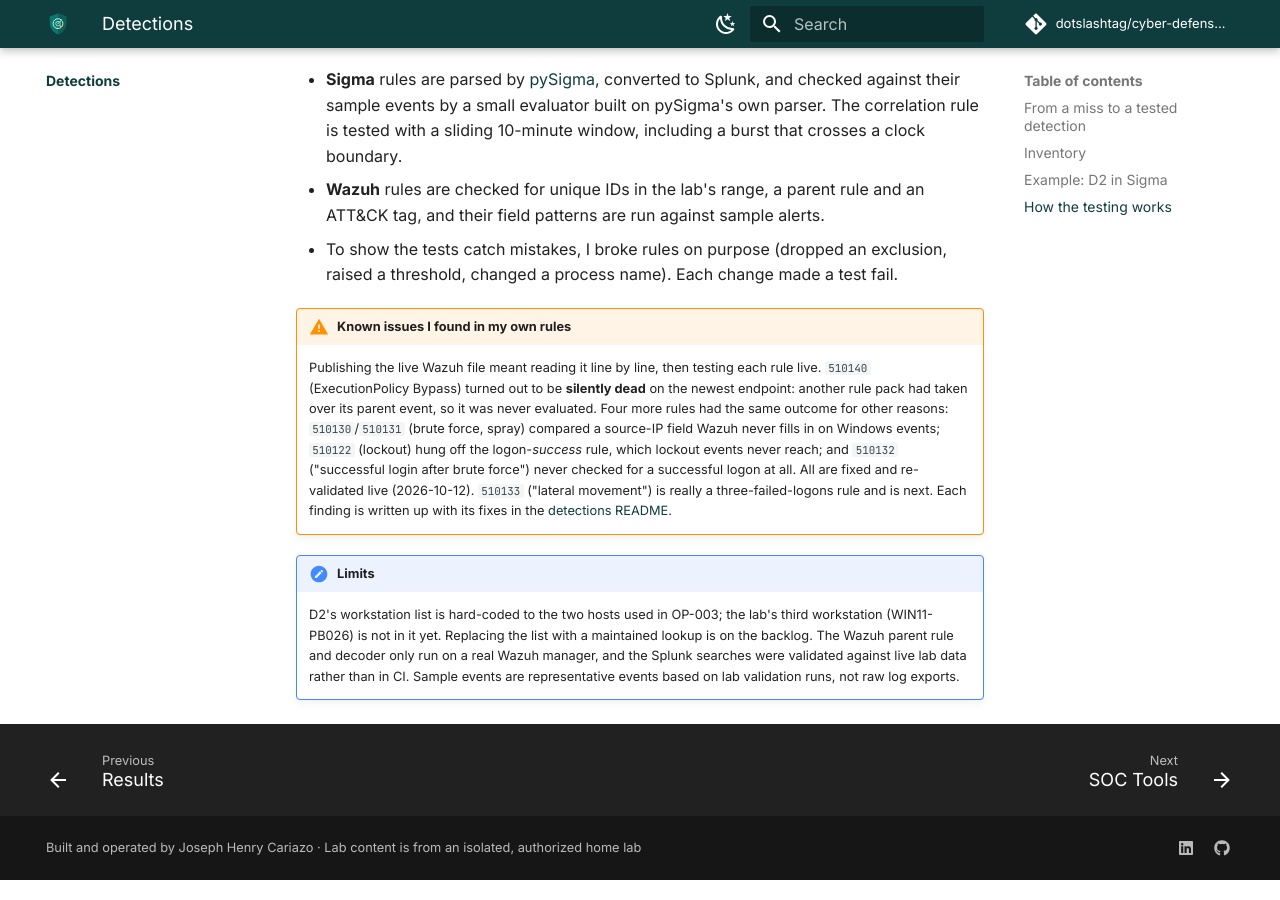
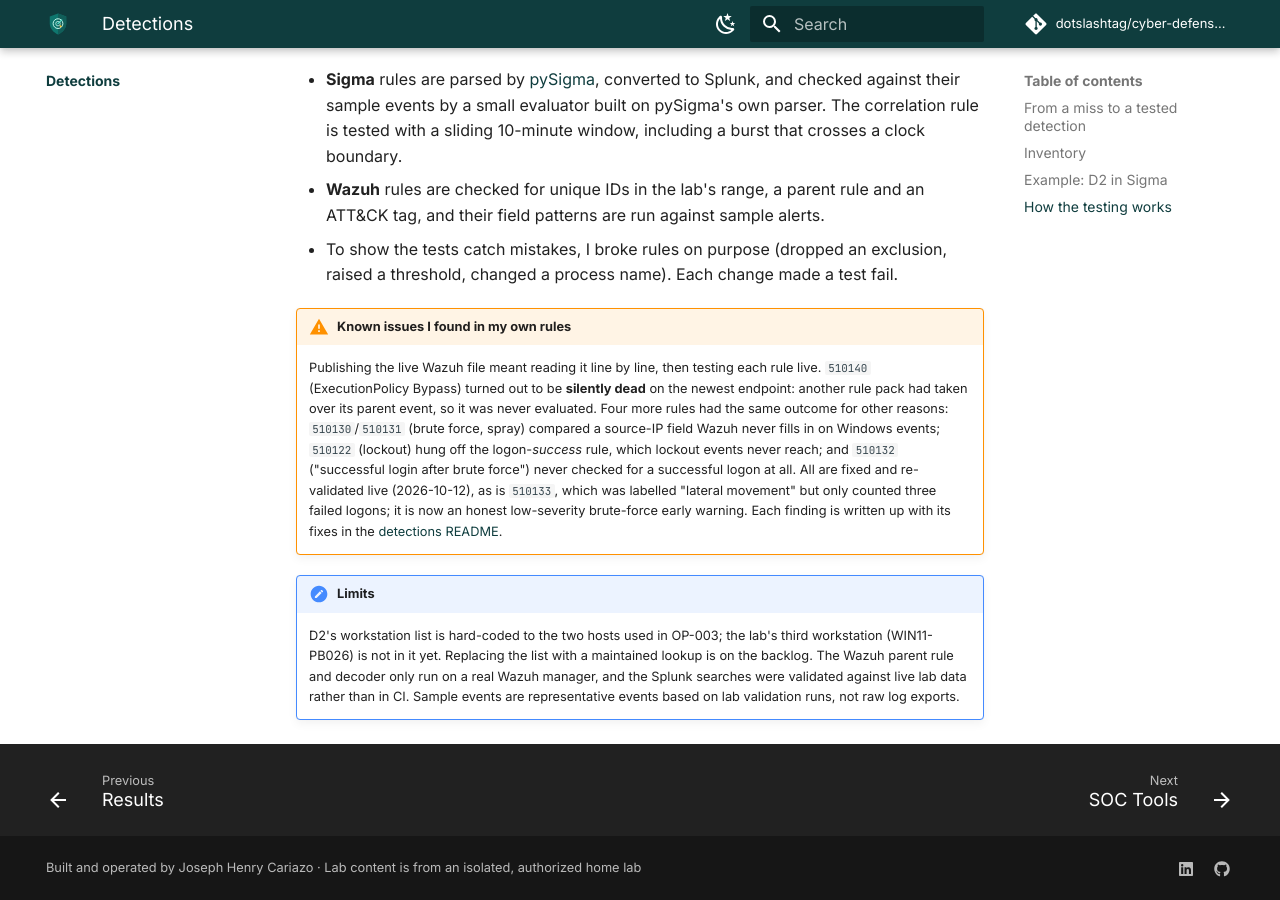
Before and after one commit to dotslashtag/cyber-defense-lab, an MkDocs documentation site: the page built from docs/detections/index.md, in a window 1280 px wide and 900 px high, scrolled down 2940 px. Built offline with MkDocs 1.6.1 and Material for MkDocs 9.7.7, drawn with Linux system fonts in a browser that asks for light colours; comment, search, counter and statistics services are not loaded.

Commit message:
Fix 510133: relabel as a brute-force early warning that can fire (#12)
* fix(detections): mirror live 510143 fix (PowerShell 7 parent)

Parent pattern now (powershell|pwsh).exe. Validated live on WIN11-OPS01:
powershell and pwsh parents alert, a cmd.exe parent stays at 92032.

Co-Authored-By: Claude Opus 5.5 <noreply@anthropic.com>
Claude-Session: https://claude.ai/code/session_01VSxWRXTvMG1cQKzoG3F5Sa

* fix(detections): mirror live 510130/510131 fix (Windows source-IP field)

Both rules compared the source IP with same_srcip, which Wazuh never sets on
Windows eventchannel events, so neither could fire. Switched to same_field on
win.eventdata.ipAddress; 510131 also requires different users and drops the
lateral_movement tag. Validated live on WIN11-OPS01 (spray -> 510130 then
510131; single-user brute force -> 510130 only). Review table updated, the
double-alert check recorded, and 510120/510123/510132/510133 flagged for the
same IP-field issue.

Co-Authored-By: Claude Opus 5.5 <noreply@anthropic.com>
Claude-Session: https://claude.ai/code/session_01VSxWRXTvMG1cQKzoG3F5Sa

* fix(detections): mirror live 510122 and 510132 fixes

510122 (lockout) hung off 60106, which only matches logon-success IDs, so
4740 never reached it; now if_sid 60115. 510132 never checked for a
successful logon and used same_srcip; now if_group authentication_success
(reached via 60106 or its level-0 child 92651) + if_matched_sid 510130 +
same_field ipAddress, 4624 type 3/10, no computer accounts. Both validated
live on WIN11-OPS01. Review table and the site's known-issues box updated.

Co-Authored-By: Claude Opus 5.5 <noreply@anthropic.com>
Claude-Session: https://claude.ai/code/session_01VSxWRXTvMG1cQKzoG3F5Sa

* fix(detections): mirror live 510133 fix (honest brute-force early warning)

510133 was labelled lateral movement (T1021, L12) but only counted three
failed logons from one IP, and same_srcip meant it could not fire. Now a
low-severity precursor (L6, T1110) with same_field ipAddress and ignore=300.
Validated live on WIN11-OPS01: 2 failures -> nothing; 6 -> one 510133.

Co-Authored-By: Claude Opus 5.5 <noreply@anthropic.com>
Claude-Session: https://claude.ai/code/session_01VSxWRXTvMG1cQKzoG3F5Sa

---------

Co-authored-by: Claude <noreply@anthropic.com>

```diff
--- a/docs/detections/index.md
+++ b/docs/detections/index.md
@@ -108,8 +108,9 @@ controller, a loopback logon, a console logon and a failed logon must not.
     fills in on Windows events; `510122` (lockout) hung off the logon-*success* rule,
     which lockout events never reach; and `510132` ("successful login after brute
     force") never checked for a successful logon at all. All are fixed and
-    re-validated live (2026-10-12). `510133` ("lateral movement") is really a
-    three-failed-logons rule and is next. Each finding is written up with its
+    re-validated live (2026-10-12), as is `510133`, which was labelled "lateral
+    movement" but only counted three failed logons; it is now an honest
+    low-severity brute-force early warning. Each finding is written up with its
     fixes in the [detections README](https://github.com/dotslashtag/cyber-defense-lab/blob/main/detections/README.md#wazuh-rule-review).
 
 !!! note "Limits"
```
Also changed, not shown: detections/README.md (+3 -3 lines), 1 other file.
